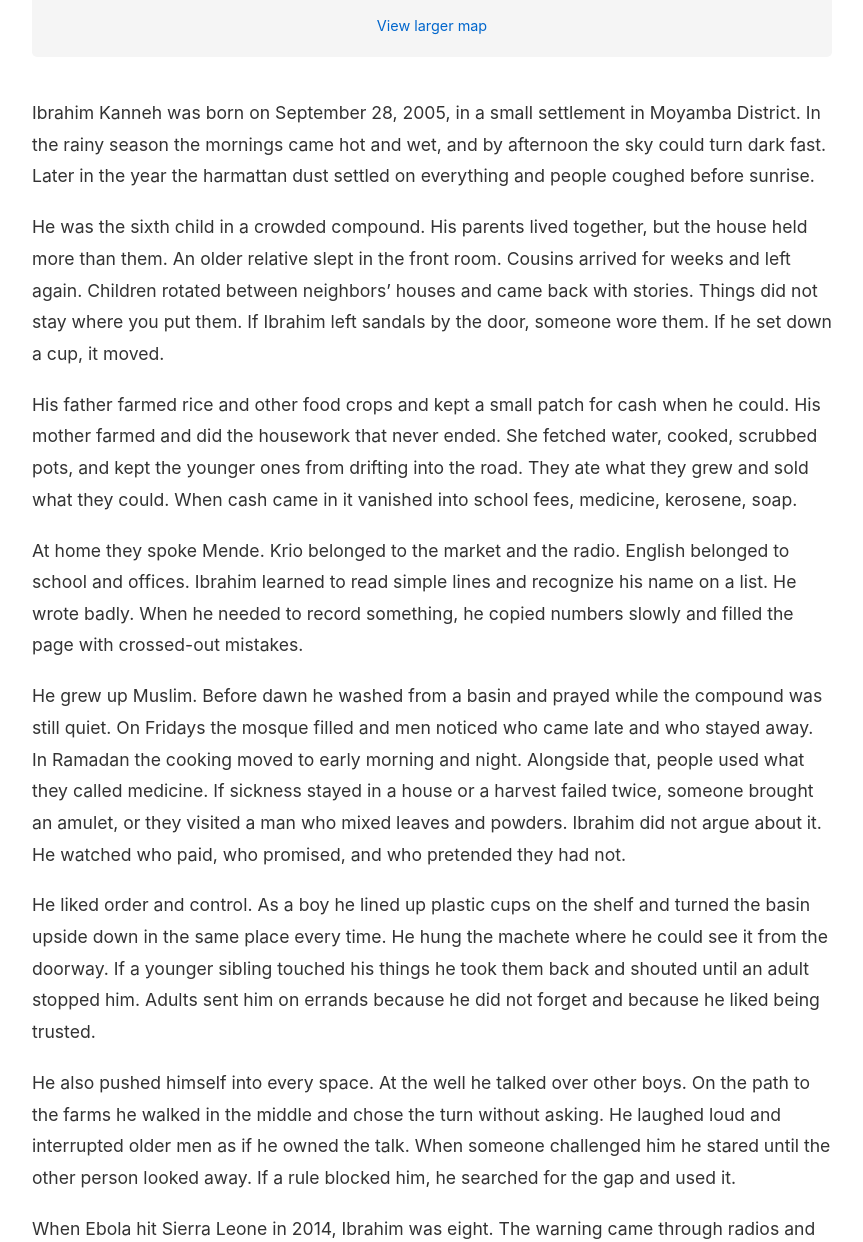
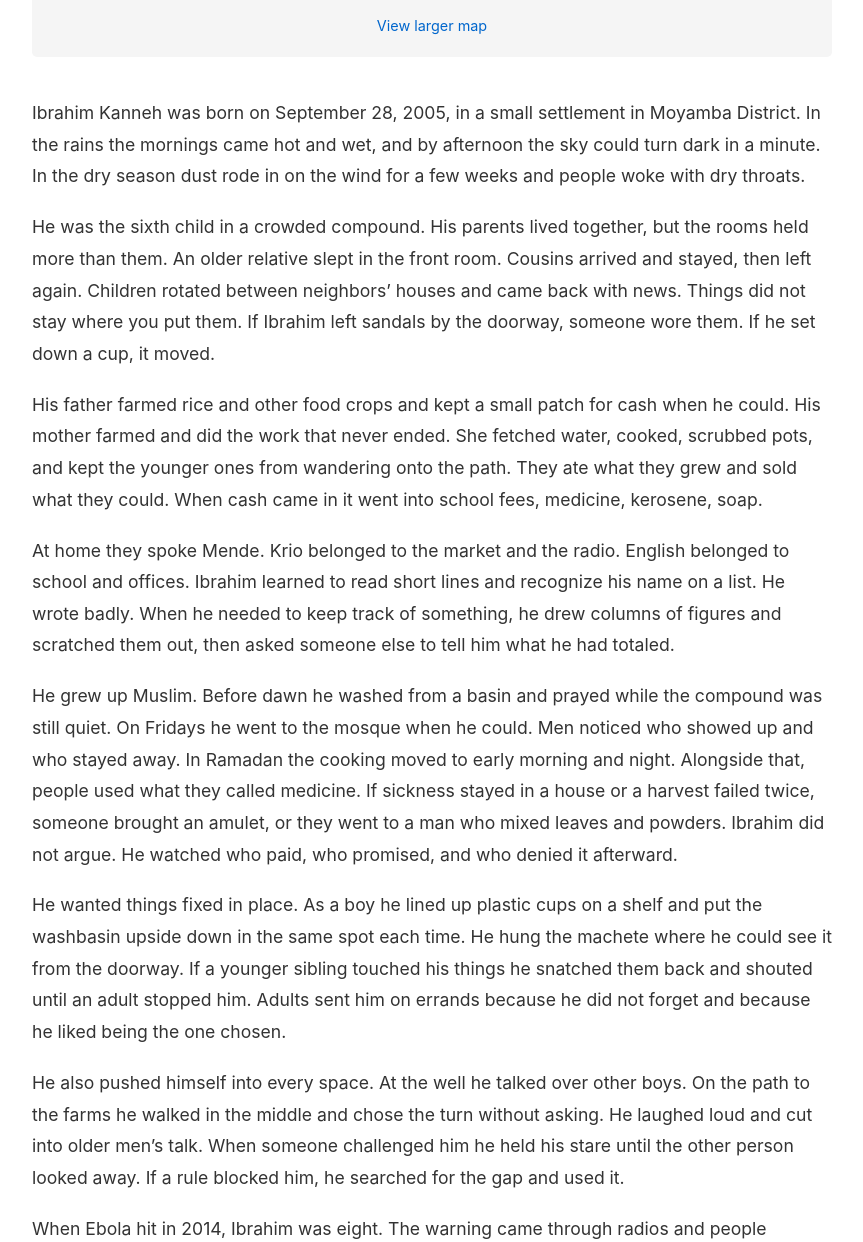
Before and after one commit to random-lives/random-lives, a Jekyll site: the page built from _lives/0003-ibrahim-kanneh.md, in a window 1280 px wide and 1400 px high, scrolled down 588 px, cut to the strip 158-1400 px from the top of the window. Shown: the whole strip, without its empty margins (208-1071 px from the left). Built offline with Jekyll 4.4.1, drawn with Linux system fonts in a browser that asks for light colours; some of the changed text lies outside the part shown.

```diff
--- a/_lives/0003-ibrahim-kanneh.md
+++ b/_lives/0003-ibrahim-kanneh.md
@@ -14,10 +14,12 @@ lifestyle: "Rural"
 era: "Holocene"
 sex: "M"
 historical_notes:
-  - "Ibrahim Kanneh’s stated ethnolinguistic background (Mende / Southern Sierra Leone cultural sphere) and everyday language ecology (Mende at home; Krio for market/travel; limited school-based English) aligns with Moyamba District’s Southern Province setting, where Mende is widely spoken and Krio is commonly used as a trade lingua franca."
-  - "The 2014–2016 West African Ebola epidemic in Sierra Leone (approximately 14,000 reported cases and nearly 4,000 deaths nationally) coincided with Ibrahim’s ages 8–10 and is consistent with the narrative’s described school disruption, altered greetings/handwashing practices, and reduced rural movement and trading during that period."
-  - "Sierra Leone’s leone depreciation and elevated inflation during roughly 2021–2024 are a concrete national backdrop for the narrative’s late-teen experience of higher fuel/transport costs and tighter household budgeting on farm-to-town trading trips."
-  - "In contemporary rural Sierra Leone (including Moyamba District), many life details like household disputes, informal trading arrangements, and recourse to local ‘medicine’/ritual specialists are typically documented, if at all, through oral testimony and community/chiefdom-level knowledge rather than comprehensive public written records—so those elements are plausible but not independently verifiable without interviews or local records."
+  - "Moyamba District lies in Sierra Leone’s Southern Province; rural livelihoods there commonly center on rainfed upland rice plus swamp/boliland plots, with rainy-season laterite roads that can become impassable and raise transport costs to towns like Moyamba and Bo."
+  - "The Mende are among Sierra Leone’s largest ethnic groups and are concentrated in the Southern and Eastern Provinces; many rural Mende households combine subsistence rice farming with cash from palm oil, peppers/vegetables, or small trading—close to Ibrahim’s farm-and-market pattern."
+  - "Sierra Leone is typically trilingual by function: Mende (home/community) plus Krio (markets/transport/radio) plus school English (official forms and administration), so fluent Krio alongside weak reading/writing in English is common in rural-to-town movers."
+  - "The 2014–2016 Ebola outbreak in Sierra Leone caused roughly 14,000 cases and about 4,000 deaths nationwide and brought school closures, travel restrictions, and market disruptions, consistent with chlorine handwashing stations and reduced produce trading described for Ibrahim’s childhood."
+  - "Sierra Leone held presidential/parliamentary elections in 2018 and 2023; both cycles were marked by intensive local campaigning and patronage networks (rallies, motorbike mobilization, gifts), fitting the narrative’s “envelopes,” brokers, and heightened community political activity."
+  - "From 2021–2024 Sierra Leone faced steep inflation and currency depreciation, with fuel-price spikes translating quickly into higher okada (motorbike taxi) fares and thinner farm-gate margins—matching Ibrahim’s focus on transport costs, price volatility, and harder bargaining."
 
 # Debug information (not displayed on page):
 # Age at death: alive
@@ -118,40 +120,40 @@ historical_notes:
 # - M
 ---
 
-Ibrahim Kanneh was born on September 28, 2005, in a small settlement in Moyamba District. In the rainy season the mornings came hot and wet, and by afternoon the sky could turn dark fast. Later in the year the harmattan dust settled on everything and people coughed before sunrise.
+Ibrahim Kanneh was born on September 28, 2005, in a small settlement in Moyamba District. In the rains the mornings came hot and wet, and by afternoon the sky could turn dark in a minute. In the dry season dust rode in on the wind for a few weeks and people woke with dry throats.
 
-He was the sixth child in a crowded compound. His parents lived together, but the house held more than them. An older relative slept in the front room. Cousins arrived for weeks and left again. Children rotated between neighbors’ houses and came back with stories. Things did not stay where you put them. If Ibrahim left sandals by the door, someone wore them. If he set down a cup, it moved.
+He was the sixth child in a crowded compound. His parents lived together, but the rooms held more than them. An older relative slept in the front room. Cousins arrived and stayed, then left again. Children rotated between neighbors’ houses and came back with news. Things did not stay where you put them. If Ibrahim left sandals by the doorway, someone wore them. If he set down a cup, it moved.
 
-His father farmed rice and other food crops and kept a small patch for cash when he could. His mother farmed and did the housework that never ended. She fetched water, cooked, scrubbed pots, and kept the younger ones from drifting into the road. They ate what they grew and sold what they could. When cash came in it vanished into school fees, medicine, kerosene, soap.
+His father farmed rice and other food crops and kept a small patch for cash when he could. His mother farmed and did the work that never ended. She fetched water, cooked, scrubbed pots, and kept the younger ones from wandering onto the path. They ate what they grew and sold what they could. When cash came in it went into school fees, medicine, kerosene, soap.
 
-At home they spoke Mende. Krio belonged to the market and the radio. English belonged to school and offices. Ibrahim learned to read simple lines and recognize his name on a list. He wrote badly. When he needed to record something, he copied numbers slowly and filled the page with crossed-out mistakes.
+At home they spoke Mende. Krio belonged to the market and the radio. English belonged to school and offices. Ibrahim learned to read short lines and recognize his name on a list. He wrote badly. When he needed to keep track of something, he drew columns of figures and scratched them out, then asked someone else to tell him what he had totaled.
 
-He grew up Muslim. Before dawn he washed from a basin and prayed while the compound was still quiet. On Fridays the mosque filled and men noticed who came late and who stayed away. In Ramadan the cooking moved to early morning and night. Alongside that, people used what they called medicine. If sickness stayed in a house or a harvest failed twice, someone brought an amulet, or they visited a man who mixed leaves and powders. Ibrahim did not argue about it. He watched who paid, who promised, and who pretended they had not.
+He grew up Muslim. Before dawn he washed from a basin and prayed while the compound was still quiet. On Fridays he went to the mosque when he could. Men noticed who showed up and who stayed away. In Ramadan the cooking moved to early morning and night. Alongside that, people used what they called medicine. If sickness stayed in a house or a harvest failed twice, someone brought an amulet, or they went to a man who mixed leaves and powders. Ibrahim did not argue. He watched who paid, who promised, and who denied it afterward.
 
-He liked order and control. As a boy he lined up plastic cups on the shelf and turned the basin upside down in the same place every time. He hung the machete where he could see it from the doorway. If a younger sibling touched his things he took them back and shouted until an adult stopped him. Adults sent him on errands because he did not forget and because he liked being trusted.
+He wanted things fixed in place. As a boy he lined up plastic cups on a shelf and put the washbasin upside down in the same spot each time. He hung the machete where he could see it from the doorway. If a younger sibling touched his things he snatched them back and shouted until an adult stopped him. Adults sent him on errands because he did not forget and because he liked being the one chosen.
 
-He also pushed himself into every space. At the well he talked over other boys. On the path to the farms he walked in the middle and chose the turn without asking. He laughed loud and interrupted older men as if he owned the talk. When someone challenged him he stared until the other person looked away. If a rule blocked him, he searched for the gap and used it.
+He also pushed himself into every space. At the well he talked over other boys. On the path to the farms he walked in the middle and chose the turn without asking. He laughed loud and cut into older men’s talk. When someone challenged him he held his stare until the other person looked away. If a rule blocked him, he searched for the gap and used it.
 
-When Ebola hit Sierra Leone in 2014, Ibrahim was eight. The warning came through radios and people returning from town, then the village routines changed. Buckets appeared at doorways. Hands washed in water that stung with chlorine. Greetings turned into awkward taps, or nothing at all. School shut down, reopened, shut again. Adults argued about what was true. Ibrahim listened, then repeated the parts that made him look informed.
+When Ebola hit in 2014, Ibrahim was eight. The warning came through radios and people returning from town, and then routines changed. Buckets appeared at doorways. Hands washed in water that bit with chlorine. Greetings turned into an awkward touch of elbows, or nothing. School shut down. Adults argued about what was true and what was said to scare them. Ibrahim listened and repeated the parts that made him sound informed.
 
-His father stopped traveling as much to sell produce. Buyers came less often and pushed prices down. Ibrahim did more work in the fields—more weeding, more carrying water, more time in the low wet ground where rice grew. He noticed who still moved between villages and who stayed inside their houses, and he learned that fear could change the price of food.
+His father stopped traveling as much to sell produce. Buyers came less often and pushed prices down. Ibrahim did more work in the fields—more weeding, more carrying water, more time in the low wet ground where rice grew. He watched who still moved between villages and who locked their doors. He learned that fear could change the price of food.
 
-School never held him. Fees mattered, and teachers disappeared for weeks, but Ibrahim also hated sitting still when there was work to do. He attended, then stopped, then returned when an uncle insisted. He learned by watching. When someone showed him a better spacing for rice, he copied it and told others they were doing it wrong. When someone gave him bad advice, he remembered it and later used it against them in an argument.
+School never held him. Fees mattered and teachers disappeared for weeks, but he also hated sitting still when there was work to do. He attended, then stopped, then returned when an uncle pressed him. He learned by watching. When someone showed him better spacing for rice, he copied it and told others they were doing it wrong. When someone gave him bad advice, he stored it and brought it back later in an argument.
 
-In 2018 the elections brought visitors, motorbikes, and party talk. Men arrived in the village with lists and promises. Ibrahim could not vote, but he made himself useful to people who mattered. He carried messages, stood close to meetings, and repeated what he heard to the side that could pay him back later. He did not do it for belief. He did it to be seen.
+In 2018 the elections brought visitors, motorbikes, and party talk. Men came through with loudspeakers, names of candidates, and envelopes handed out behind palms. Ibrahim could not vote, but he made himself useful to people who mattered. He carried messages, stood close to meetings, and repeated what he heard to whichever side might remember him later. He did not do it for belief. He did it to be seen.
 
-By his mid-teens he spent more time going to town and coming back. He carried rice and palm oil to sell and returned with salt, soap, and small spare parts. In town he spoke Krio with confidence and acted as if he belonged there. He picked up a little English from signs and from the way people talked at shops, but he avoided forms and letters. If a paper had to be filled, he handed it to someone else and watched their pen.
+By his mid-teens he spent more time going to town and coming back. He carried rice and palm oil to sell and returned with salt, soap, and small spare parts. In town he spoke Krio with confidence and acted as if he belonged there. He picked up a little English from shop signs and the way people talked at counters, but he avoided forms and letters. If a paper had to be filled, he handed it to someone else and watched their pen.
 
-COVID-19 came when he was fourteen. Travel tightened. Market days thinned. Checkpoints and rules made movement slower, and sometimes the motorbikes stopped running early. Ibrahim responded by trying to lock down what he could. He kept a small notebook and filled it with numbers, mostly wrong on the first try. He asked another boy to read the totals back to him, then snapped if the boy smiled.
+COVID-19 came when he was fourteen. Travel tightened. Market days thinned. Checkpoints slowed movement and sometimes the motorbikes stopped early. Ibrahim tried to control what he could. He kept a small notebook and filled it with simple prices and debts, then crossed out half the page and started again. When another boy read the totals back to him, Ibrahim snapped if the boy laughed.
 
 From 2021 into 2023 prices climbed and stayed high. Fuel got expensive and rides to town cost more. Soap became something you cut and saved. Ibrahim stopped lending money the way people in the compound expected. When someone asked, he asked what they would return and on what day. If they hesitated, he told them to go to someone else. His mother said he talked like a trader. He answered that he was tired of working and watching other people eat.
 
-In the 2022 rainy season the road he used broke in places. Mud swallowed motorbike tires and loads went on heads again. A low patch of his rice flooded and lay flat. Ibrahim stood in the water with his jaw tight, then cut channels with a hoe until the water moved. He worked until his palms split. Two older men watched and nodded. Ibrahim nodded back without thanking them.
+In the 2022 rains the road he used broke in places. Mud swallowed motorbike tires and loads went on heads again. A low patch of his rice flooded and lay flat. Ibrahim stood in the water with his jaw tight, then cut channels with a hoe until the water moved. He worked until his palms split. Two older men watched. When they nodded at him, he nodded back and kept working.
 
-The 2023 election season brought more movement and louder talk. Men who complained about the price of salt still found money for a rally ride and a party shirt. Ibrahim watched who spent and who received. He went where important people sat, greeted them loudly, and made sure his face stayed in front of them. He did not give his time for free.
+The 2023 election season brought more movement and louder talk. Men who complained about the price of salt still found money for a rally ride and a party shirt. Ibrahim watched who spent and who received. He went where the local brokers sat, greeted them loudly, and kept his face in front of them. He did not give his time for free.
 
-That year he made a profit that turned into a quarrel. A neighbor needed cash and offered produce cheap. Ibrahim bought it immediately, then sold it later when the price rose. When the neighbor returned angry, Ibrahim did not soften his voice. He said in Krio that nobody forced anybody. The argument carried for weeks. An elder called him aside and told him a young man built a name by how he treated people who were down. Ibrahim listened without looking away and said he understood. He kept the money and stopped greeting the neighbor.
+That year he made a profit that turned into a quarrel. A neighbor needed cash and offered produce cheap. Ibrahim bought it at once, then sold it later when the price rose in town. When the neighbor returned angry, Ibrahim did not soften his voice. He said in Krio that nobody forced anybody. The argument carried for weeks. An elder called him aside and told him a young man built a name by how he treated people when they were down. Ibrahim listened without looking away and said he understood. He kept the money and stopped greeting the neighbor.
 
-By eighteen he was doing better than his parents had at the same age. A relative let him use extra land and Ibrahim worked it hard and guarded it as if it could be stolen by looking at it. He planned his trips to town around who was buying and what the road could carry. He stayed visible, sitting at the edge of groups and pushing into the center when the talk mattered. He was still unmarried and not living with a partner. In his family it was accepted because he brought home cash and goods, and because he did not ask permission the way other young men did.
+By eighteen he was doing better than his parents had at the same age. A relative let him use extra land and Ibrahim worked it hard and guarded it as if it could be taken by a glance. He planned his trips to town around who was buying and what the road could carry. He stayed visible, sitting at the edge of groups and pushing into the center when the talk mattered. He was still unmarried and not living with a partner. In his family it was accepted because he brought home cash and goods, and because he did not ask permission the way other young men did.
 
-On a dry-season morning he woke before the first call to prayer carried across the trees. He washed, prayed, and ate rice left from the night before. Outside the air held a short coolness. He checked a sack tied with twine and pressed the knot with his thumb. He lifted it to test the weight, set it down, then adjusted it again. When he stepped onto the path toward the road he called out to someone ahead, loud enough for the compound to hear, as if the day had to start on his voice.
+On a dry-season morning he woke before dawn. Someone nearby called the first prayer and the sound threaded through the compound. Ibrahim washed, prayed, and ate rice left from the night before. Outside the air held a short coolness. He checked a sack tied with twine and pressed the knot with his thumb. He lifted it to test the weight, set it down, then adjusted it again. When he stepped onto the path toward the road he called out to someone ahead, loud enough for the compound to hear, as if the day had to start on his voice.
```
Also changed, not shown: _lives/0000-samaku.md (+46 -37 lines), _lives/0001-tina.md (+37 -29 lines), _lives/0002-h₁rewdʰéh₂.md (+15 -12 lines), generating_code/generation.py (+31 -24 lines), 1 other file.
